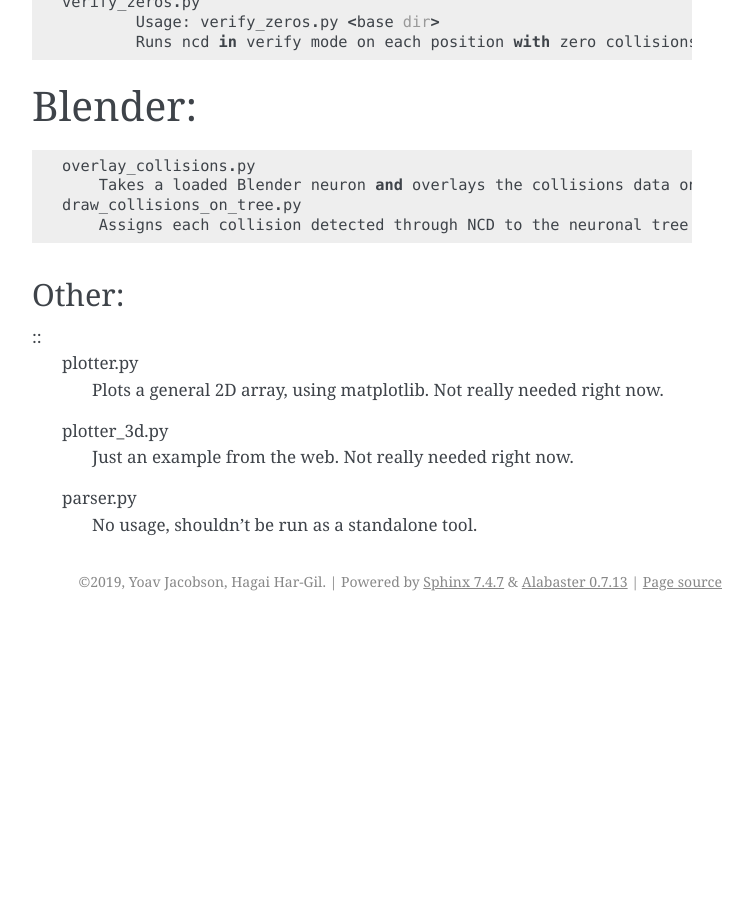
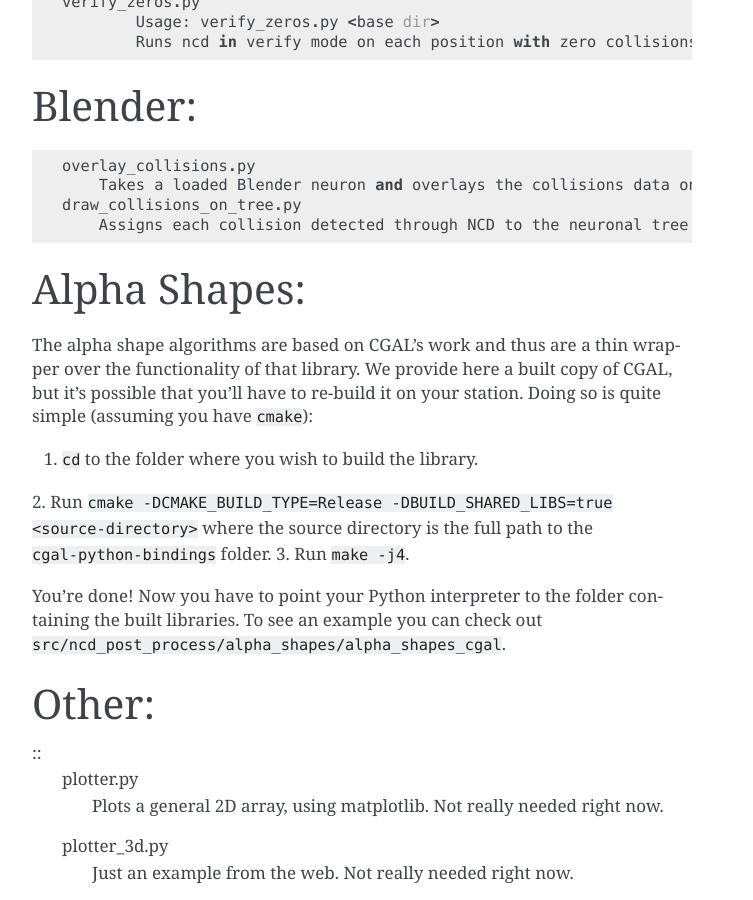
Before and after one commit to PBLab/neural_collision_detection, a Sphinx documentation site: the page built from docs/usage.rst, in a window 1280 px wide and 900 px high, scrolled down 4198 px. Shown: the whole window, without its empty margins (388-1141 px from the left). Built offline with Sphinx 7.4.7, drawn with Linux system fonts in a browser that asks for light colours; pages that are not in the unit, such as notebooks, are missing from menus; before the commit the page ends 4819 px from its top, so only the background shows below that.

Commit message:
Updated the alpha shape instructions

```diff
--- a/docs/usage.rst
+++ b/docs/usage.rst
@@ -202,8 +202,25 @@ Blender:
     draw_collisions_on_tree.py
         Assigns each collision detected through NCD to the neuronal tree it belongs to and renders it in 3D.
 
+Alpha Shapes:
+=============
+
+The alpha shape algorithms are based on CGAL's work and thus are a thin wrapper over the functionality of that
+library. We provide here a built copy of CGAL, but it's possible that you'll have to re-build it on your station.
+Doing so is quite simple (assuming you have ``cmake``):
+
+
+1. ``cd`` to the folder where you wish to build the library.
+2. Run ``cmake -DCMAKE_BUILD_TYPE=Release -DBUILD_SHARED_LIBS=true <source-directory>``
+where the source directory is the full path to the ``cgal-python-bindings`` folder.
+3. Run ``make -j4``.
+
+You're done! Now you have to point your Python interpreter to the folder containing the built libraries. To see
+an example you can check out ``src/ncd_post_process/alpha_shapes/alpha_shapes_cgal``.
+
+
 Other:
------
+======
 ::
 	plotter.py
 		Plots a general 2D array, using matplotlib. Not really needed right now.
```
Also changed, not shown: 1 other file.
